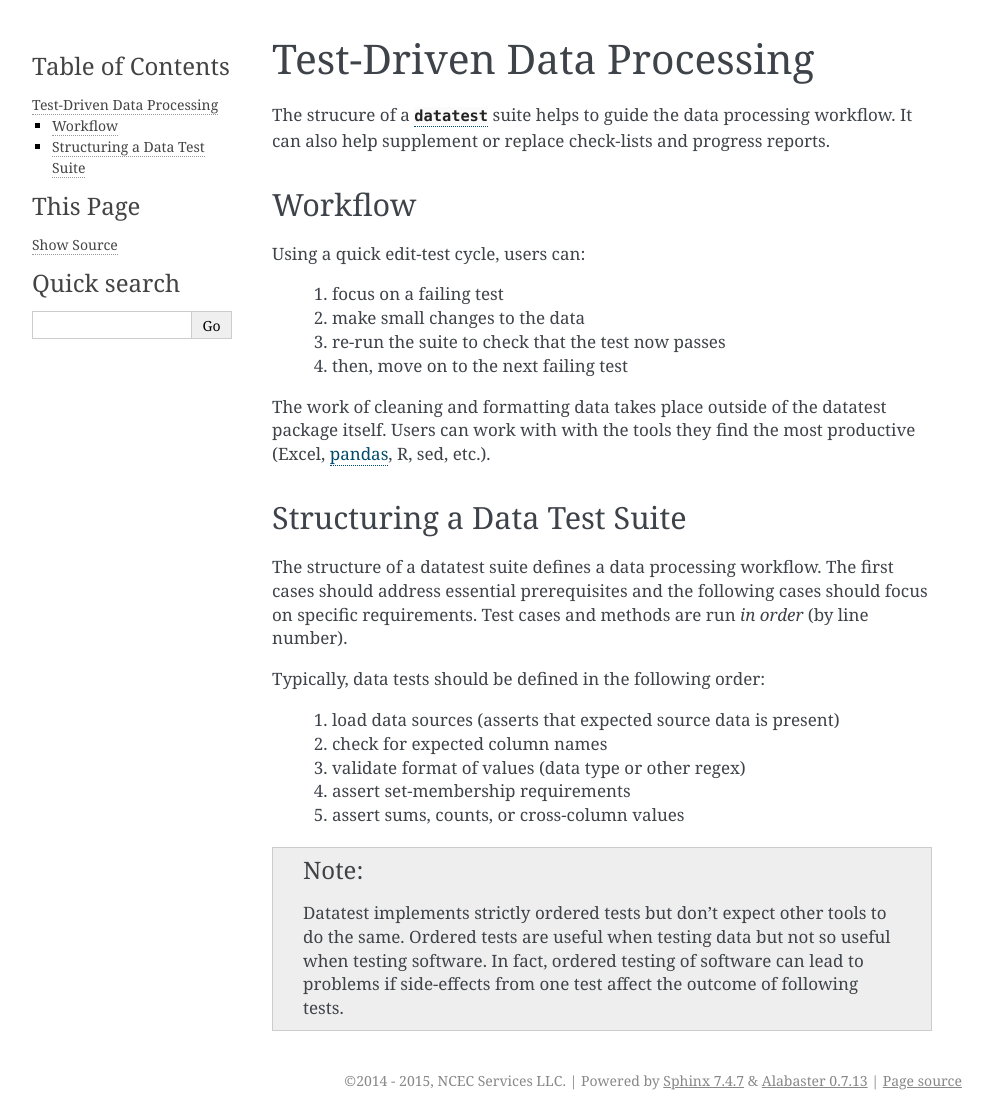
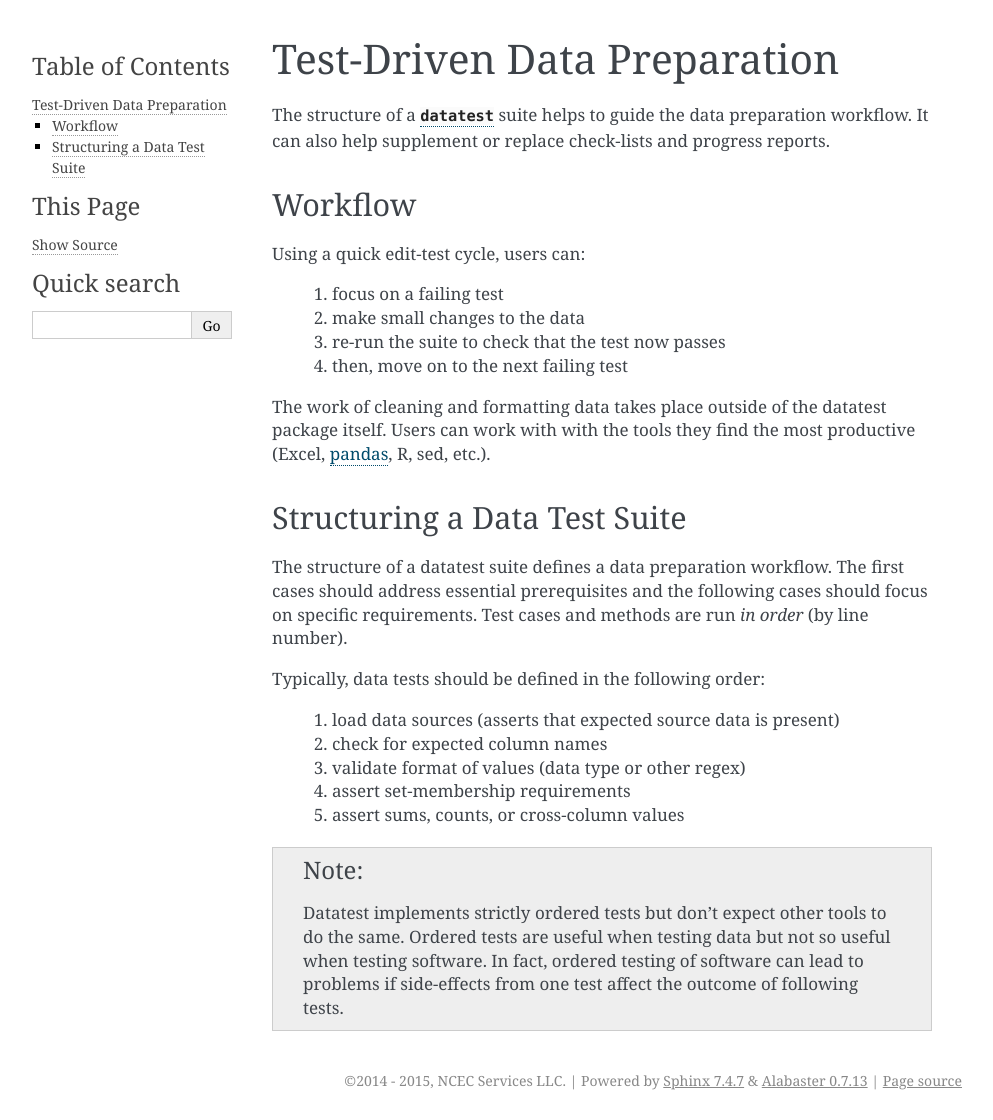
Before and after one commit to shawnbrown/datatest, a Sphinx documentation site: the page built from docs/data_processing.rst, in a window 1280 px wide. Shown: the whole page, without its empty margins (148-1141 px from the left). Built offline with Sphinx 7.4.7, drawn with Linux system fonts in a browser that asks for light colours.

Commit message:
Change "data processing" to "data preperation" in docs to conform with accepted terminology.

```diff
--- a/docs/data_processing.rst
+++ b/docs/data_processing.rst
@@ -1,20 +1,20 @@
 
 .. meta::
-    :description: Test-driven data processing can provide much-needed
-                  structure to guide the workflow of data processing,
+    :description: Test-driven data preparation can provide much-needed
+                  structure to guide the workflow of data preparation,
                   itself.
-    :keywords: test-driven data processing
+    :keywords: test-driven data preparation
 
 
-.. _test-driven-data-processing:
+.. _test-driven-data-preparation:
 
-***************************
-Test-Driven Data Processing
-***************************
+****************************
+Test-Driven Data Preparation
+****************************
 
-The strucure of a :mod:`datatest` suite helps to guide the data
-processing workflow.  It can also help supplement or replace check-lists
-and progress reports.
+The structure of a :mod:`datatest` suite helps to guide the data preparation
+workflow.  It can also help supplement or replace check-lists and progress
+reports.
 
 
 Workflow
@@ -36,7 +36,7 @@ sed, etc.).
 Structuring a Data Test Suite
 =============================
 
-The structure of a datatest suite defines a data processing workflow.
+The structure of a datatest suite defines a data preparation workflow.
 The first cases should address essential prerequisites and the following
 cases should focus on specific requirements.  Test cases and methods are
 run *in order* (by line number).
```
